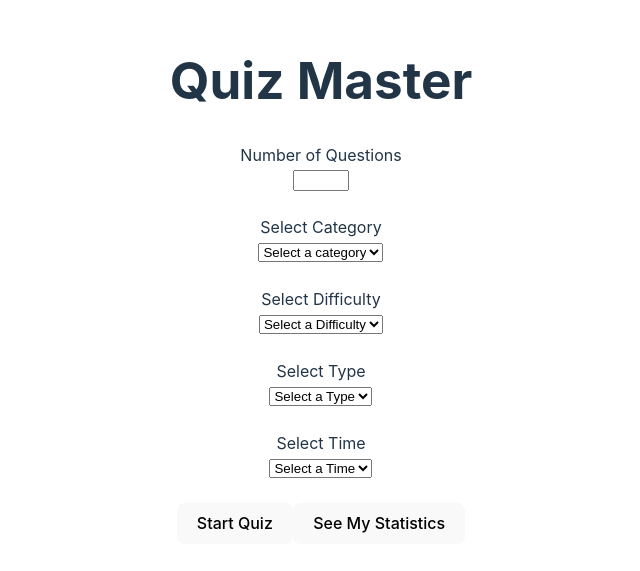
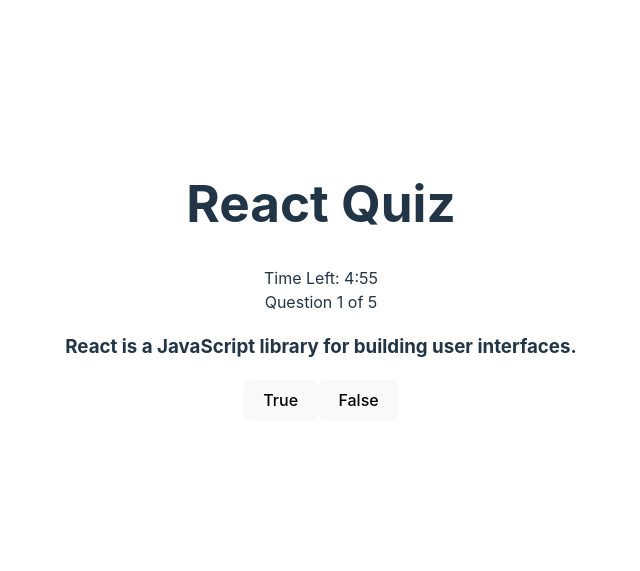
Before and after one commit to greel87/QuizMaster, a React (Vite) app in the folder QuizMaster/: page / in a window 1280 px wide. Shown: the part 119-690 px from the top of the page, without its empty margins (319-959 px from the left). Built offline with nearby package versions, Linux system fonts and the light colour scheme.

Commit message:
QuizScreen and MockData created

```diff
--- a/QuizMaster/src/App.tsx
+++ b/QuizMaster/src/App.tsx
@@ -1,10 +1,11 @@
-import FirstScreen from './Screens/FirstScreen'
-
+//import FirstScreen from './Screens/FirstScreen'
 import './App.css'
+import QuizScreen from './Screens/QuizScreen.tsx'
 
 function App() {
   return (
-    <FirstScreen />
+    //<FirstScreen />
+    <QuizScreen />
   )
 }
 
--- /dev/null
+++ b/QuizMaster/src/Screens/MockData.tsx
@@ -0,0 +1,51 @@
+export const mockQuizData = {
+    questions: [
+      {
+        id: 1,
+        text: "React is a JavaScript library for building user interfaces.",
+        type: "true-false",
+        options: ["True", "False"],
+        correctAnswer: "True"
+      },
+      {
+        id: 2,
+        text: "Which of the following is not a React hook?",
+        type: "multiple-choice",
+        options: ["useState", "useEffect", "useContext", "useReactState"],
+        correctAnswer: "useReactState"
+      },
+      {
+          id: 3,
+          text: "What is the purpose of the useEffect hook in React?",
+          type: "multiple-choice",
+          options: [
+            "To manage state in functional components",
+            "To perform side effects in functional components",
+            "To create custom hooks",
+            "To optimize rendering performance"
+          ],
+          correctAnswer: "To perform side effects in functional components"
+        },
+        {
+          id: 4,
+          text: "JSX is a syntax extension for JavaScript that allows you to write HTML-like code in your JavaScript files.",
+          type: "true-false",
+          options: ["True", "False"],
+          correctAnswer: "True"
+        },
+        {
+          id: 5,
+          text: "Which method is used to render a React component to the DOM?",
+          type: "multiple-choice",
+          options: [
+            "ReactDOM.render()",
+            "React.createElement()",
+            "component.mount()",
+            "React.renderComponent()"
+          ],
+          correctAnswer: "ReactDOM.render()"
+        }
+      // Add more questions as needed
+    ],
+    totalTime: 300, // 5 minutes in seconds
+  };
--- /dev/null
+++ b/QuizMaster/src/Screens/QuizScreen.tsx
@@ -0,0 +1,131 @@
+import { useReducer } from 'react';
+import '../App.css'
+import { mockQuizData } from './MockData';
+//What context cna i use here
+//can I move the states into a context
+
+const initialState = {
+    currentQuestion: 0,
+    timeLeft: mockQuizData.totalTime,
+    quizData: mockQuizData,
+    isQuizEnded: false,
+    timerId: null,
+    userAnswers: [],
+    score: 0
+}
+
+const reducer = (state, action) => {
+    switch (action.type) {
+        case 'nextQuestion':
+            return {
+                ...state,
+                currentQuestion: state.currentQuestion + 1,
+            }
+        case 'startTimer':
+            return {
+                ...state,
+                timerId: action.payload
+            }
+        case 'decrementTimer':
+            if (state.timeLeft > 0) {
+                return {
+                    ...state,
+                    timeLeft: state.timeLeft - 1,
+                }
+            } else {
+                clearInterval(state.timerId);
+                return {
+                    ...state,
+                    isQuizEnded: true,
+                    timerId: null
+                }
+            }
+        case 'endQuiz':
+            clearInterval(state.timerId);
+            return {
+                ...state,
+                isQuizEnded: true,
+                timerId: null
+            }
+        case 'answerQuestion':
+            { const isCorrect = action.payload === state.quizData.questions[state.currentQuestion].correctAnswer;
+            return {
+                ...state,
+                userAnswers: [...state.userAnswers, action.payload],
+                score: isCorrect ? state.score + 1 : state.score
+            } }
+        default:
+            return state;
+    }
+}
+
+export const QuizScreen = () => {
+    const [state, dispatch] = useReducer(reducer, initialState);
+
+    const startTimer = () => {
+        if (!state.timerId) {
+            const id = setInterval(() => {
+                dispatch({ type: 'decrementTimer' });
+            }, 1000);
+            dispatch({ type: 'startTimer', payload: id });
+        }
+    }
+
+    const nextQuestion = () => {
+        if (state.currentQuestion < state.quizData.questions.length - 1) {
+            dispatch({ type: 'nextQuestion' });
+        } else {
+            dispatch({ type: 'endQuiz' });
+        }
+    }
+
+    const answerQuestion = (answer) => {
+        dispatch({ type: 'answerQuestion', payload: answer });
+        nextQuestion();
+    }
+
+    const formatTime = (seconds) => {
+        const minutes = Math.floor(seconds / 60);
+        const remainingSeconds = seconds % 60;
+        return `${minutes}:${remainingSeconds < 10 ? '0' : ''}${remainingSeconds}`;
+    }
+
+    if (!state.timerId && !state.isQuizEnded) {
+        startTimer();
+    }
+
+    const currentQuestion = state.quizData.questions[state.currentQuestion];
+    const progress = (state.currentQuestion / state.quizData.questions.length) * 100;
+
+    return (
+        <div>
+            <h1>React Quiz</h1>
+            <div>Time Left: {formatTime(state.timeLeft)}</div>
+            <div>
+                <div>
+                    <div style={{width: `${progress}%`,backgroundColor: '#4caf50',}}
+                    ></div>
+                </div>
+                <div>Question {state.currentQuestion + 1} of {state.quizData.questions.length}</div>
+            </div>
+            {state.isQuizEnded ? (
+                <div>
+                    <h2>Quiz Ended!</h2>
+                    <p>Your score: {state.score} out of {state.quizData.questions.length}</p>
+                </div>
+            ) : (
+                <div>
+                    <h3>{currentQuestion.text}</h3>
+                    <div>
+                        {currentQuestion.options.map((option, index) => (
+                            <button key={index} onClick={() => answerQuestion(option)}>
+                                {option}
+                            </button>
+                        ))}
+                    </div>
+                </div>
+            )}
+        </div>
+    )
+}
+export default QuizScreen
```
